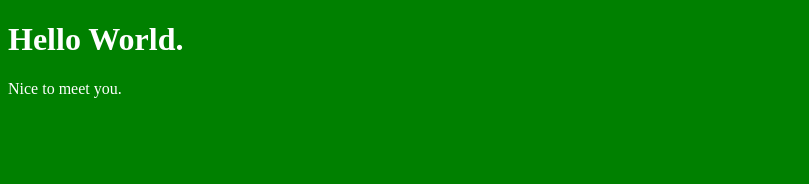
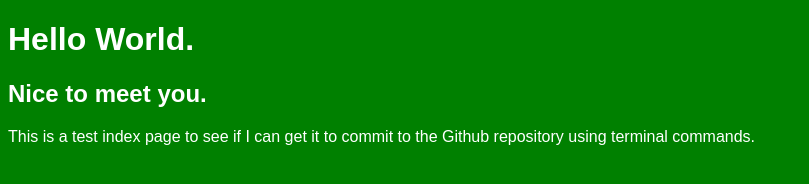
Before and after one commit to eddiebarkman/github-practice, a plain HTML site: page index.html in a window 1280 px wide. Shown: the whole page, without its empty margins (0-809 px from the left). Drawn offline with Linux system fonts and the light colour scheme.

Commit message:
added some more information in the ReadMe as well as some additional lines in HTML and CSS.

```diff
--- a/css/style.css
+++ b/css/style.css
@@ -1,4 +1,5 @@
 body{
     background-color:green;
-    color:white
+    color:white;
+    font-family: sans-serif;
 }
--- a/index.html
+++ b/index.html
@@ -7,6 +7,7 @@
 
   <body>
 <h1>Hello World.</h1>
-<p>Nice to meet you.</p>
+<h2>Nice to meet you.</h2>
+<p>This is a test index page to see if I can get it to commit to the Github repository using terminal commands. </p>
   </body>
 </html>
```
Also changed, not shown: 1 other file.
